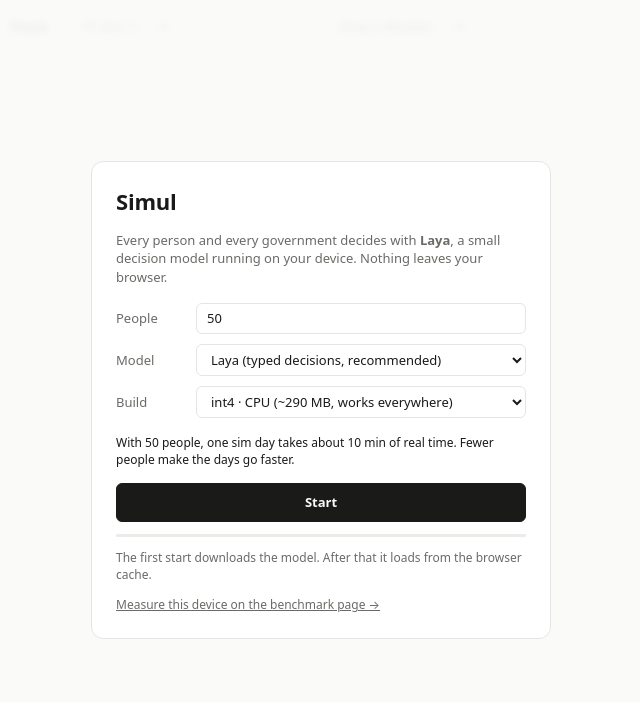
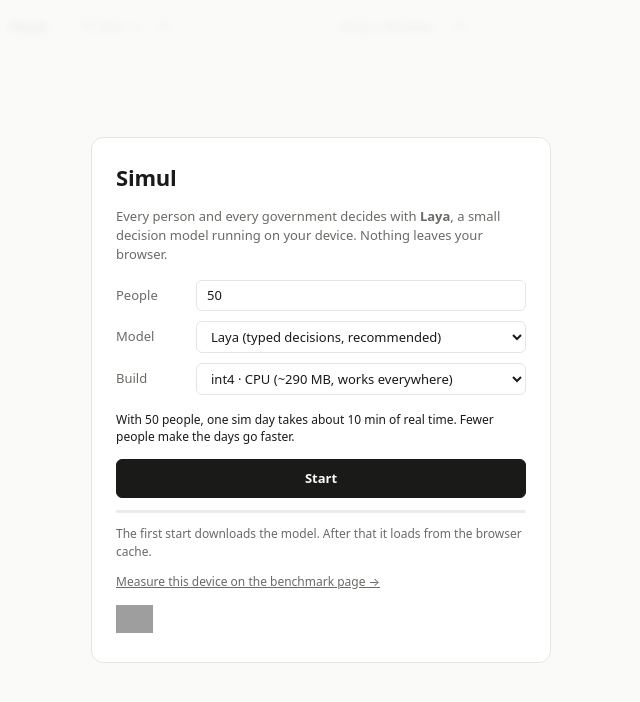
Before and after one commit to Tholkappiar/simul, a website built with Vite: page index.html in a window 1280 px wide. Shown: the whole page, without its empty margins (319-959 px from the left). Built offline with nearby package versions, Linux system fonts and the light colour scheme; grey boxes are pictures that could not be loaded.

Commit message:
fix: error

```diff
--- a/index.html
+++ b/index.html
@@ -83,6 +83,7 @@
     <div class="bar-line"><div id="startBar"></div></div>
     <p class="muted small" id="startStatus">The first start downloads the model. After that it loads from the browser cache.</p>
     <a class="small" href="%BASE_URL%perf/">Measure this device on the benchmark page →</a>
+    <div class="badge"><a href="https://laya.tools/p/tholkappiargithubiosimul"><img src="https://laya.tools/badge.svg" alt="Listed on laya.tools" height="28" crossorigin="anonymous"></a></div>
   </div>
 </div>
 
--- a/src/main.ts
+++ b/src/main.ts
@@ -32,7 +32,6 @@ function renderEstimate() {
 }
 $<HTMLInputElement>("startPop").oninput = renderEstimate;
 renderEstimate();
-
 $("startBtn").onclick = () => {
   const [variant, backend] = $<HTMLSelectElement>("startBuild").value.split("|") as [LoadOptions["variant"], Backend];
   ai.load({ base: $<HTMLSelectElement>("startBase").value as ModelBase, variant, backend, threads: Math.min(4, navigator.hardwareConcurrency || 2) });
--- a/src/style.css
+++ b/src/style.css
@@ -145,7 +145,8 @@ button.link:hover { text-decoration: underline }
 .start-card .estimate { font-size: 12px; margin: 0 0 14px }
 .start-card #startBtn { width: 100%; padding: 9px }
 .start-card a { color: var(--ink2) }
-.bar-line { height: 3px; background: var(--bar); border-radius: 2px; overflow: hidden; margin-top: 12px }
+.start-card .badge { margin-top: 14px }
+.start-card .badge a { text-decoration: none }.bar-line { height: 3px; background: var(--bar); border-radius: 2px; overflow: hidden; margin-top: 12px }
 .bar-line > div { height: 100%; width: 0; background: var(--accent); transition: width .2s }
 select:disabled, input:disabled { opacity: .6 }
 
```
Also changed, not shown: README.md.
